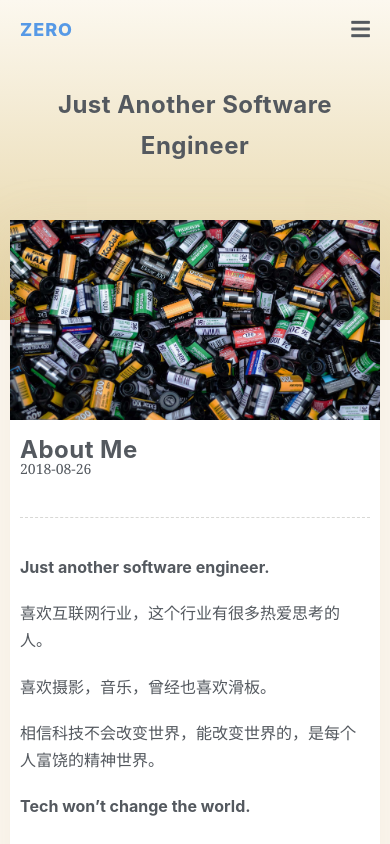
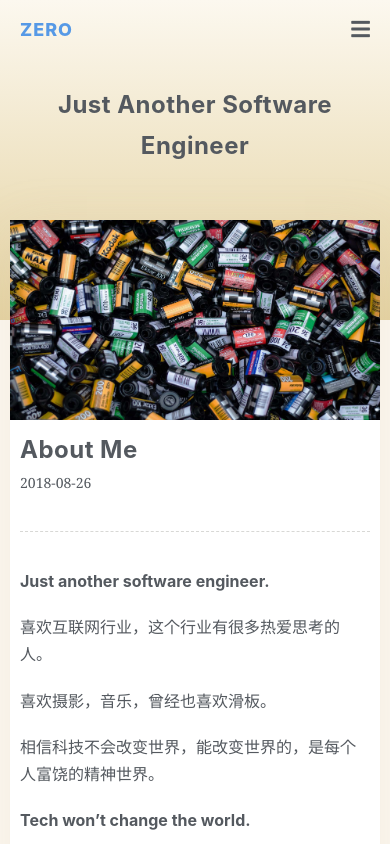
Before and after one commit to Kexin-Li/Kexin-Li.github.io, a plain HTML site: page about/index.html in a window 390 px wide. Shown: the top 844 px of the page. Drawn offline with nearby package versions, Linux system fonts and the light colour scheme; a script that the page names is missing; a web font is replaced by a local one.

Commit message:
Site updated: 2018-09-18 16:43:26

```diff
--- a/css/style.css
+++ b/css/style.css
@@ -629,6 +629,9 @@ figure figcaption {
   font-family: "Songti SC", Georgia, Menlo, serif;
   margin-bottom: 2em;
   margin-top: -1em; }
+  @media screen and (max-width: 900px) {
+    .post-meta {
+      margin-top: 0; } }
 
 .post-detail a {
   word-wrap: break-word; }
```
Also changed, not shown: zh/2018/09/17/network-notes/index.html (+1 -2 lines).
